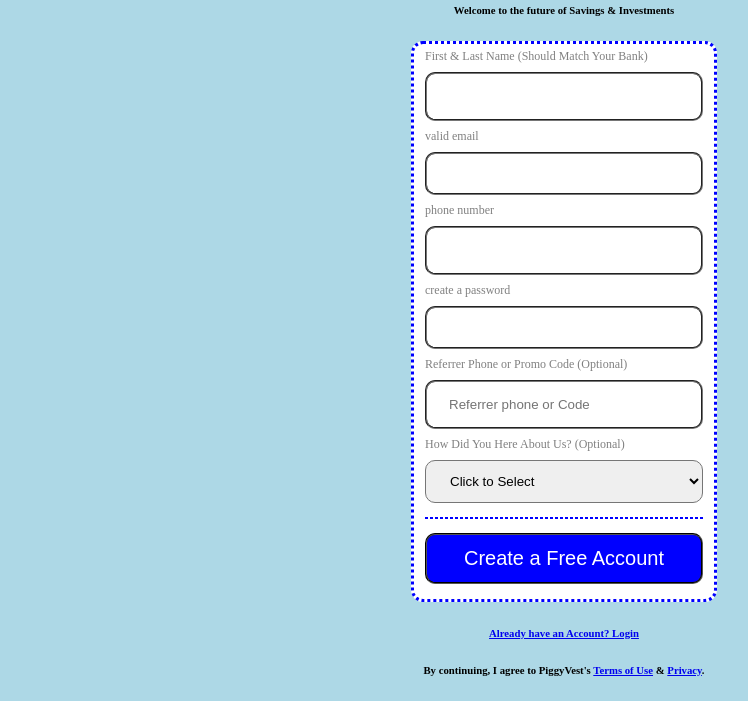
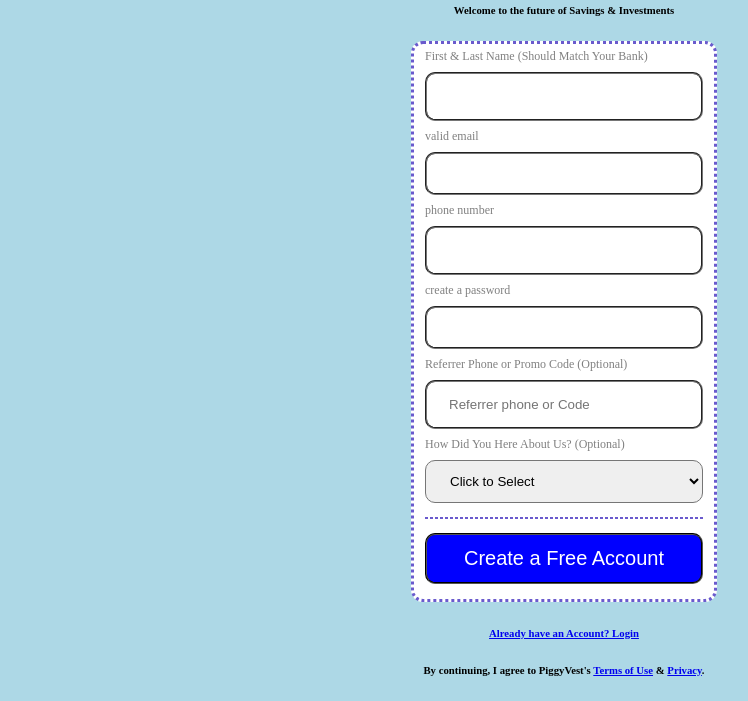
Before and after one commit to oladipotech/piggyvast.html, a plain HTML site: page Index.html in a window 1280 px wide. Shown: the part 168-869 px from the top of the page, without its empty margins (76-824 px from the left). Drawn offline with Linux system fonts and the light colour scheme.

Commit message:
Update Style.css

```diff
--- a/Style.css
+++ b/Style.css
@@ -22,7 +22,7 @@ h6 {
 
 form {
   background-color: white;
-  border-color: blue;
+  border-color: slateblue;
   border-radius: 12px;
   font-size: 12px;
   border-style: dotted;
@@ -89,5 +89,5 @@ button {
 
 hr {
   border-style: dashed;
-  color: blue;
+  color: slateblue;
 }
```
